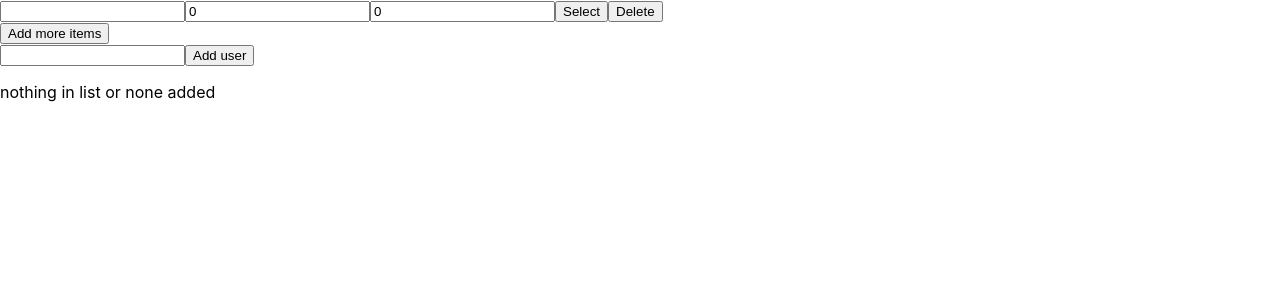
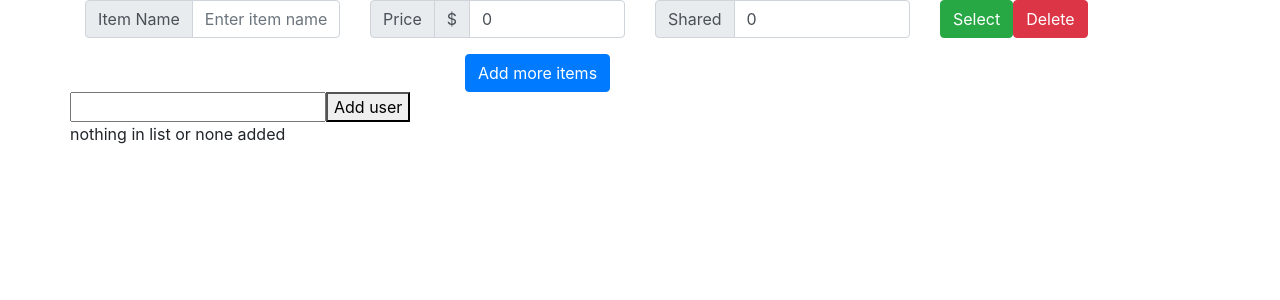
Before and after one commit to Shwivles/bill-split, a React (Create React App) app: page / in a window 1280 px wide. Shown: the top 300 px of the page. Built offline with nearby package versions, Linux system fonts and the light colour scheme.

Commit message:
add in styles for item list

```diff
--- a/package.json
+++ b/package.json
@@ -6,7 +6,9 @@
     "@testing-library/jest-dom": "^4.2.4",
     "@testing-library/react": "^9.4.1",
     "@testing-library/user-event": "^7.2.1",
+    "bootstrap": "^4.4.1",
     "react": "^16.13.0",
+    "react-bootstrap": "^1.0.1",
     "react-dom": "^16.13.0",
     "react-redux": "^7.2.0",
     "react-scripts": "3.4.0",
--- a/src/App.js
+++ b/src/App.js
@@ -1,5 +1,6 @@
 import React from 'react';
 import Home from './pages/home';
+import 'bootstrap/dist/css/bootstrap.min.css';
 
 function App() {
     return (
--- a/src/components/Items.js
+++ b/src/components/Items.js
@@ -1,6 +1,14 @@
 import React from 'react';
 import { useSelector, useDispatch } from 'react-redux';
 import { addEntry, handleEntry, addItemToProfile, deleteEntry, updateEntry} from '../actions';
+
+//bootstrap
+import Button from 'react-bootstrap/Button';
+import InputGroup from 'react-bootstrap/InputGroup';
+import FormControl from 'react-bootstrap/FormControl';
+import Container from 'react-bootstrap/Container';
+import Row from 'react-bootstrap/Row';
+import Col from 'react-bootstrap/Col';
 
 function Item() {
     const items = useSelector(state => state.itemReducer);
@@ -29,11 +37,73 @@ function Item() {
     const entry = Object.keys(items).map((itemKey) => {
         return (
             <div className='item-data'>
-                <input type='text' onChange={(e) => handleChange(e, itemKey)} name='name' value={items[itemKey].name} />
-                <input type='number' onChange={(e) => handleChange(e, itemKey)} name='price' value={items[itemKey].price} min="0" />
-                <input type='number' onChange={(e) => handleChange(e, itemKey)} name='quantity' value={items[itemKey].quantity} min='0' />
-                <button onClick={() => handleProfileAdd(itemKey)}>Select</button>
-                <button onClick={() => dispatch(deleteEntry(itemKey))}>Delete</button>
+                <Container>
+                    <Row>
+                        <Col>
+                            <InputGroup className="mb-3">
+
+                                <InputGroup.Prepend>
+                                    <InputGroup.Text id="basic-addon1">Item Name</InputGroup.Text>
+                                </InputGroup.Prepend>
+
+                                <FormControl
+                                    placeholder="Enter item name"
+                                    aria-label="name"
+                                    aria-describedby="basic-addon1"
+                                    type="text"
+                                    name="name"
+                                    value={items[itemKey].name}
+                                    onChange={(e) => handleChange(e, itemKey)} />
+                            </InputGroup>
+                        </Col>
+                        <Col>
+                            <InputGroup className="mb-3">
+
+                                <InputGroup.Prepend>
+                                    <InputGroup.Text id="basic-addon2">Price</InputGroup.Text>
+                                    <InputGroup.Text>$</InputGroup.Text>
+                                </InputGroup.Prepend>
+
+                                <FormControl
+                                    placeholder="0.00"
+                                    aria-label="price"
+                                    aria-describedby="basic-addon2"
+                                    type="number"
+                                    name="price"
+                                    min="0"
+                                    value={items[itemKey].price}
+                                    onChange={(e) => handleChange(e, itemKey)} />
+                            </InputGroup>
+                        </Col>
+                        <Col>
+                            <InputGroup className="mb-3">
+
+                                <InputGroup.Prepend>
+                                    <InputGroup.Text id="basic-addon3">Shared</InputGroup.Text>
+                                </InputGroup.Prepend>
+
+                                <FormControl
+                                    placeholder="0"
+                                    aria-label="quantity"
+                                    aria-describedby="basic-addon3"
+                                    type="number"
+                                    name="quantity"
+                                    min="0"
+                                    value={items[itemKey].quantity}
+                                    onChange={(e) => handleChange(e, itemKey)} />
+                            </InputGroup>
+                        </Col>
+                    {/*
+                    <input type='text' onChange={(e) => handleChange(e, itemKey)} name='name' value={items[itemKey].name} />
+                    <input type='number' onChange={(e) => handleChange(e, itemKey)} name='price' value={items[itemKey].price} min="0" />
+                    <input type='number' onChange={(e) => handleChange(e, itemKey)} name='quantity' value={items[itemKey].quantity} min='0' />
+                    */}
+                        <Col>
+                            <Button variant="success" onClick={() => handleProfileAdd(itemKey)}>Select</Button>
+                            <Button variant="danger" onClick={() => dispatch(deleteEntry(itemKey))}>Delete</Button>
+                        </Col>
+                    </Row>
+                </Container>
             </div>
         );
     });
@@ -41,7 +111,15 @@ function Item() {
     return(
         <div className='item-entry'>
             {entry}
-            <button onClick={() => dispatch(addEntry())}>Add more items</button>
+            <Container>
+                <Row>
+                    <Col></Col>
+                    <Col>
+                        <Button variant="primary" onClick={() => dispatch(addEntry())}>Add more items</Button>
+                    </Col>
+                    <Col></Col>
+                </Row>
+            </Container>
         </div>
     );
 };
--- a/src/components/List.js
+++ b/src/components/List.js
@@ -1,6 +1,10 @@
 import React, { useEffect } from 'react';
 import { useSelector, useDispatch } from 'react-redux';
 import { deleteProfileEntry } from '../actions';
+
+//bootstrap
+import ListGroup from 'react-bootstrap/ListGroup';
+import Button from 'react-bootstrap/Button';
 
 /*
 display all items in selected profile list
@@ -14,15 +18,17 @@ function List() {
     //check if selected is equal to the profile key (every render?)
     //display profile list
     //PROBLEM: array does not exist at first render UNSAFE
-    //TODO:
     const profileList = profileState.profile[profileState.selected].list.map((item, idx) => {
         return (
-            <li key={idx}>
-                <div>
-                    Item name: {item.name}, price: {item.price}, quantity: {item.quantity}
-                </div>
-                <button onClick={() => dispatch(deleteProfileEntry(idx))}>Delete</button>
-            </li>
+            <ListGroup.Item key={idx}>
+                <ListGroup horizontal>
+                    <ListGroup.Item>Item name: {item.name}</ListGroup.Item>
+                    <ListGroup.Item>price: {item.price}</ListGroup.Item>
+                    <ListGroup.Item>quantity: {item.quantity}</ListGroup.Item>
+
+                    <Button variant="danger" onClick={() => dispatch(deleteProfileEntry(idx))}>Delete</Button>
+                </ListGroup>
+            </ListGroup.Item>
         );
     });
 
@@ -32,10 +38,10 @@ function List() {
         <div>
             {profileState.selected === '' ?
                 <p>nothing in list or none added</p> :
-                <ul>
+                <ListGroup variant="flush">
                     {profileList}
-                    <li>{total}</li>
-                </ul>
+                    <ListGroup.Item>Total: ${total}</ListGroup.Item>
+                </ListGroup>
             }
         </div>
     );
--- a/src/pages/home.js
+++ b/src/pages/home.js
@@ -3,13 +3,24 @@ import List from '../components/List';
 import Item from '../components/Items';
 import Profiles from '../components/Profiles';
 
+//bootstrap
+import Container from 'react-bootstrap/Container';
+import Row from 'react-bootstrap/Row';
+
+
 function Home() {
     return(
-        <div>
-            <Item />
-            <Profiles />
-            <List />
-        </div>
+        <Container>
+            <Row>
+                <Item />
+            </Row>
+            <Row>
+                <Profiles />
+            </Row>
+            <Row>
+                <List />
+            </Row>
+        </Container>
     );
 };
 
```
Also changed, not shown: 1 other file (tests, documents, lock files or other folders).
